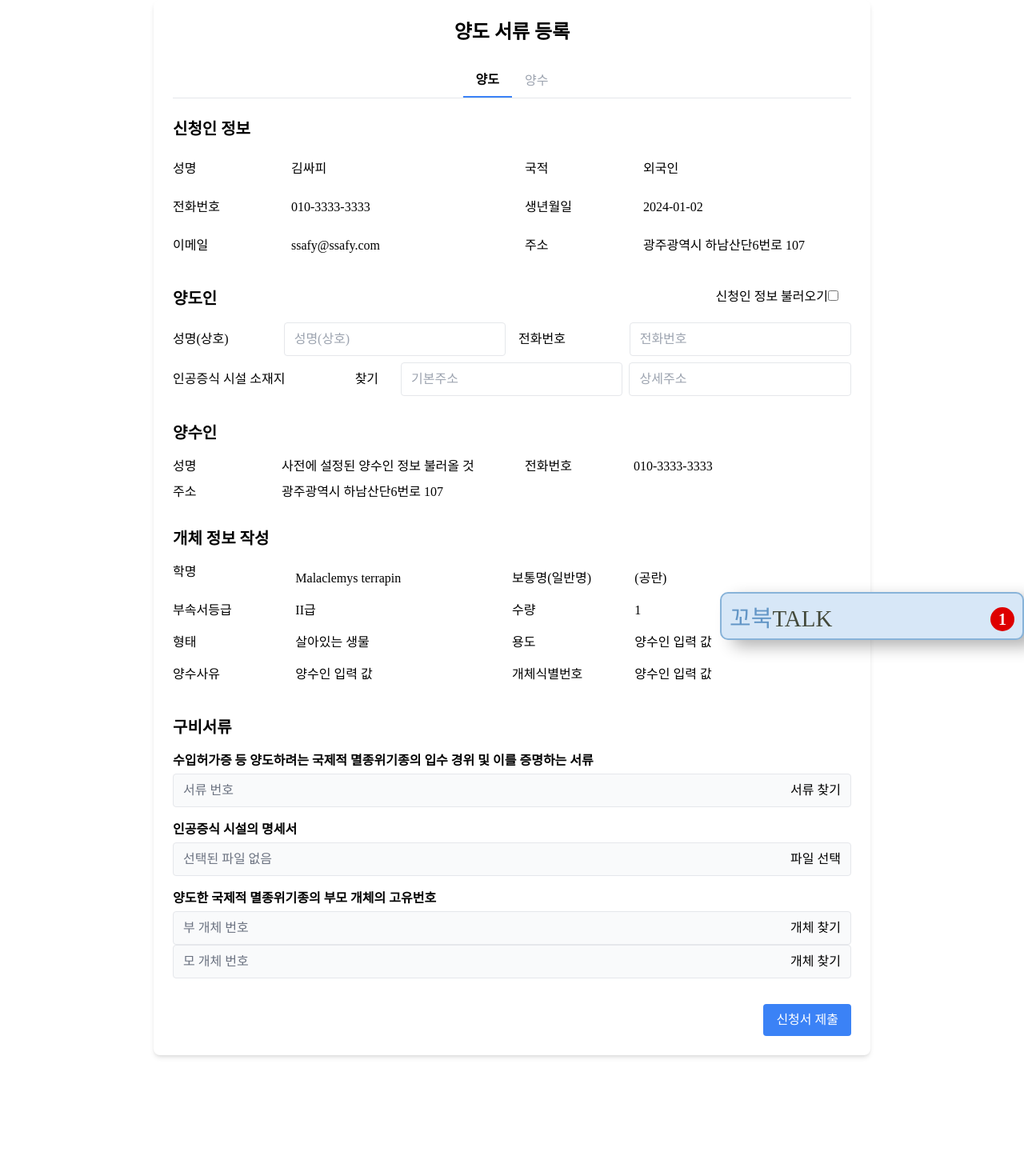
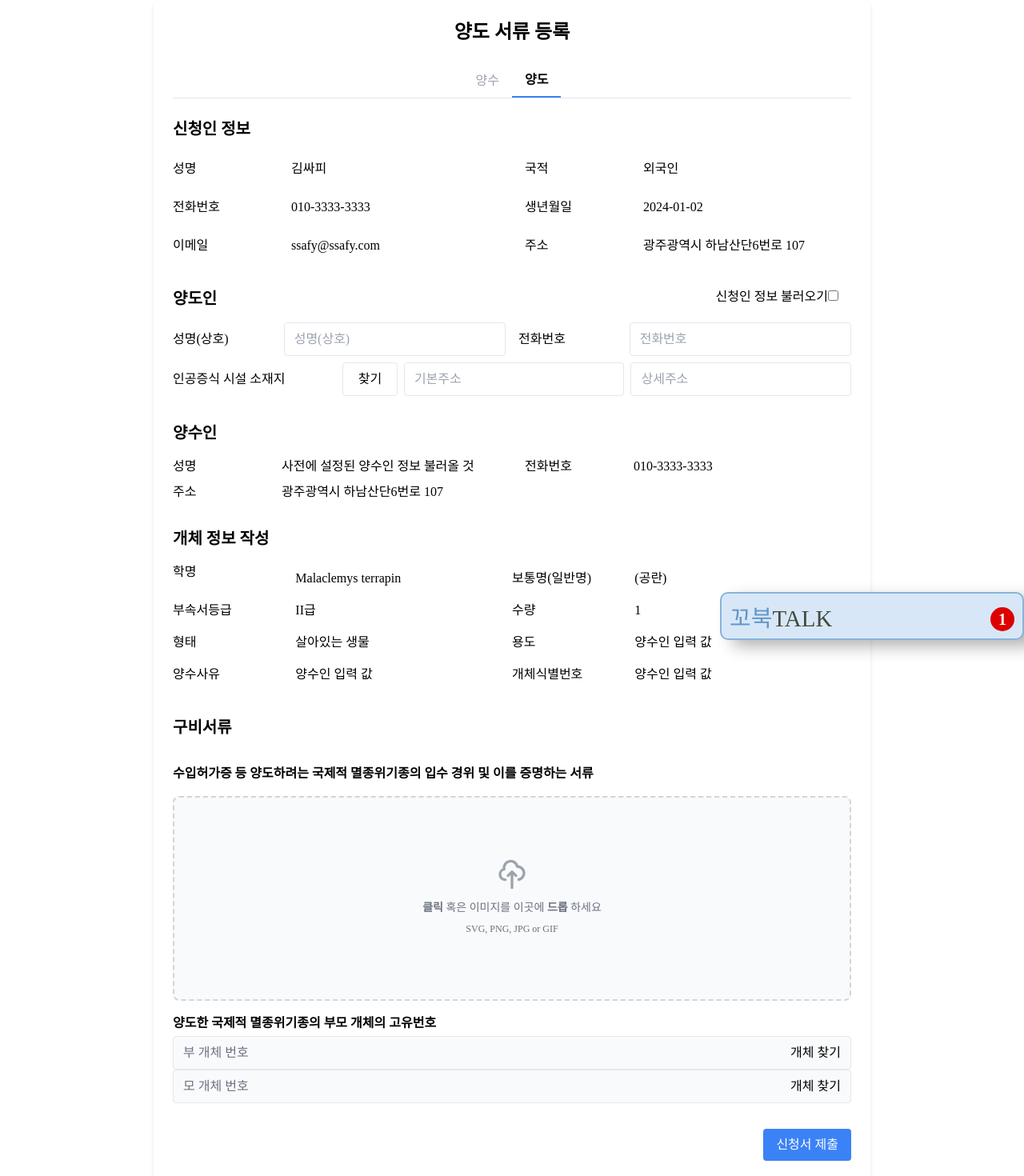
Before and after one commit to minseonkkim/KKOBUKzip, a React (Vite) app in the folder frontend/: page /doc-form/grant in a window 1280 px wide. Shown: the top 1470 px of the page at 80% size. Before the commit the page ends 1359 px from the top, so only its background shows below. Built offline with nearby package versions, Linux system fonts and the light colour scheme; a web font is replaced by a local one.

Commit message:
feat: 양수/양도 등록페이지 세팅

```diff
--- a/frontend/src/components/document/BreedDocument.tsx
+++ b/frontend/src/components/document/BreedDocument.tsx
@@ -53,19 +53,21 @@ function BreedDocument() {
       alert("보호시설 명세를 확인해주세요");
       return;
     }
-    console.log(data.location);
+
     const formData = new FormData();
     formData.append("locationSpecification", locationImg);
     formData.append("multiplicationMethod", multiplicationImg);
     formData.append("shelterSpecification", shelterImg);
     // 신청인 정보는 applicant에서 넘어가기에 작성 안 해도 됨
     // 마더빠더 UUID 검증할것
+    // 적당히 useEffect 내부에서 detail에 반영하면 될 듯
     const breedData = {
       docType: "인공증식증명서",
       applicant: "d271c7d8-3f7b-4d4e-8a9e-d60f896b84cb", // storage에서 긁어올 것
       detail: {
         ...data,
         location: postcodeData?.roadAddress + " " + detailLocation,
+        registerDate: new Date().toISOString(),
       },
     };
     formData.append("data", JSON.stringify(breedData));
--- a/frontend/src/components/document/GrantorDocument.tsx
+++ b/frontend/src/components/document/GrantorDocument.tsx
@@ -1,20 +1,14 @@
 import { useRef, useState } from "react";
 import { Helmet } from "react-helmet-async";
 import { usePostcodeSearch } from "../../hooks/usePostcodeSearch";
-import {
-  AssignDocumentDataType as GrantorDocumentDataType,
-  GrantorFetchDataType,
-} from "../../types/document";
-// interface GrantorDocumentDataType {
-//   name: string;
-//   phoneNumber: string;
-//   address: string;
-// }
+import { AssignDocumentDataType as GrantorDocumentDataType } from "../../types/document";
+import DocImgUpload from "./DocImgUpload";
 
 // 양도 서류 컴포넌트
 function GrantorDocument() {
   const { postcodeData, loadPostcodeSearch } = usePostcodeSearch();
   const addressBtnRef = useRef<HTMLButtonElement | null>(null);
+  const [aquisitionImg, setAquisitionImg] = useState<File | null>(null);
 
   const [grantor, setGrantor] = useState<GrantorDocumentDataType>({
     name: "",
@@ -28,7 +22,35 @@ function GrantorDocument() {
   };
 
   const sendGrantorDocRequest = () => {
-    const docs: GrantorFetchDataType = {
+    if (!aquisitionImg) alert("서류를 확인해 주세요.");
+    const formData = new FormData();
+
+    // 기본 데이터 추가
+    formData.append("docType", "양도신청서");
+    formData.append("documentHash", "0x123124123123"); // 받아온 문서 hash 걊
+    formData.append("turtleUUID", "sadfk3ld-3b7d-8012-9bdd-2b0182lscb6d"); // 받아온 turtle UUID 값
+    formData.append("applicant", "sadfk3ld-3b7d-8012-9bdd-2b0182lscb6d"); // storage에서 긁어온 user 값
+
+    // detail 객체 추가
+    formData.append("detail[grantor][name]", grantor.name);
+    formData.append("detail[grantor][phoneNumber]", grantor.phoneNumber);
+    formData.append("detail[grantor][address]", "광주광역시 광산구 장신로 98");
+    formData.append(
+      "detail[turtleUUID]", // 받아온 해당 거북이 uuid
+      "sadfk3ld-3b7d-8012-9bdd-2b0182lscb6d"
+    );
+    formData.append(
+      "detail[motherUUID]", // 받아온 모개체 uuid
+      "9b1deb4d-3b7d-4bad-9bdd-2b0d7b3dcb6d"
+    );
+    formData.append(
+      "detail[fatherUUID]", // 받아온 부개체 uuid
+      "sadfk3ld-3b7d-8012-9bdd-2b0182lscb6d"
+    );
+
+    formData.append("detail[aquisition]", detailLocation);
+
+    const docs = {
       docType: "양도신청서",
       applicant: "sadfk3ld-3b7d-8012-9bdd-2b0182lscb6d",
       detail: {
@@ -44,9 +66,9 @@ function GrantorDocument() {
         fatherUUID: "XXXXXXXXXXXXXXXXXXXXXXXXXXXXXXXXXXXX",
       },
     };
-
     console.log(docs);
   };
+
   const changeHandle = (
     key: keyof GrantorDocumentDataType,
     evt:
@@ -80,6 +102,7 @@ function GrantorDocument() {
             <div className="flex items-center">
               <span className="w-1/3 font-medium">성명(상호)</span>
               <input
+                onChange={(evt) => changeHandle("name", evt)}
                 type="text"
                 placeholder="성명(상호)"
                 className="w-2/3 px-3 py-2 border rounded"
@@ -101,14 +124,14 @@ function GrantorDocument() {
 
             <button
               ref={addressBtnRef}
-              className="w-1/12"
+              className="hover:bg-gray-100 w-1/12 border py-2 ml-1.5 rounded"
               onClick={loadPostcodeSearch}
             >
               찾기
             </button>
             <input
               type="text"
-              className="w-1/3 px-3 py-2 border rounded ml-2"
+              className="w-1/3 px-3 ml-2 py-2 border rounded cursor-pointer hover:bg-gray-100"
               placeholder="기본주소"
               readOnly
               onChange={(evt) => changeHandle("address", evt)}
@@ -199,33 +222,14 @@ function GrantorDocument() {
       <div className="mb-8">
         <h3 className="text-xl font-semibold mb-4">구비서류</h3>
         <div className="space-y-4">
-          <div>
-            <label className="block font-semibold mb-1">
-              수입허가증 등 양도하려는 국제적 멸종위기종의 입수 경위 및 이를
-              증명하는 서류
-            </label>
-
-            <div className="w-full px-3 py-2 border rounded bg-gray-50 flex items-center">
-              <span className="text-gray-500 flex-grow">서류 번호</span>
-              <input type="file" className="hidden" id="file1" />
-              <label htmlFor="file1" className="cursor-pointer flex-shrink">
-                서류 찾기
-              </label>
-            </div>
-          </div>
-
-          <div>
-            <label className="block font-semibold mb-1">
-              인공증식 시설의 명세서
-            </label>
-            <div className="w-full px-3 py-2 border rounded bg-gray-50 flex items-center">
-              <span className="text-gray-500 flex-grow">선택된 파일 없음</span>
-              <input type="file" className="hidden" id="file1" />
-              <label htmlFor="file1" className="cursor-pointer flex-shrink">
-                파일 선택
-              </label>
-            </div>
-          </div>
+          <p
+            aria-labelledby="증명 명세서"
+            className="block font-semibold pt-4 "
+          >
+            수입허가증 등 양도하려는 국제적 멸종위기종의 입수 경위 및 이를
+            증명하는 서류
+          </p>
+          <DocImgUpload setImage={setAquisitionImg} />
 
           <div>
             <label className="block font-semibold mb-1">
--- a/frontend/src/pages/document/DocumentFormPage.tsx
+++ b/frontend/src/pages/document/DocumentFormPage.tsx
@@ -30,12 +30,12 @@ function DocumentFormPage() {
       case "/doc-form/grant":
         setActiveTab("양도");
         // 추후에 동적 할당
-        setTabNameList(["양도", "양수"]);
+        setTabNameList(["양수", "양도"]);
         break;
       case "/doc-form/assign":
         setActiveTab("양수");
         // 추후에 동적 할당
-        setTabNameList(["양도", "양수"]);
+        setTabNameList(["양수", "양도"]);
         break;
       case "/doc-form/breed":
         setActiveTab("인공증식");
```
